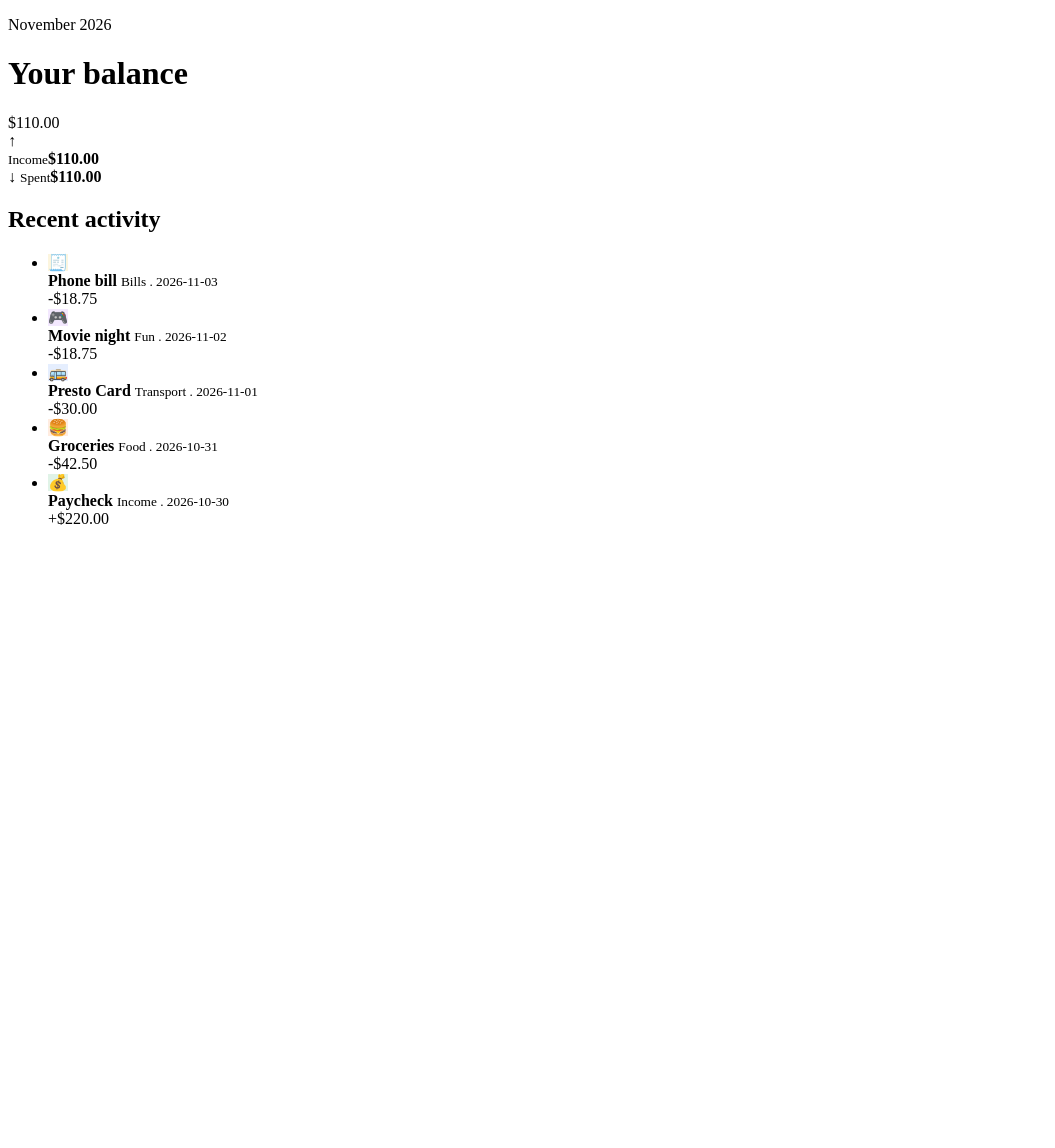
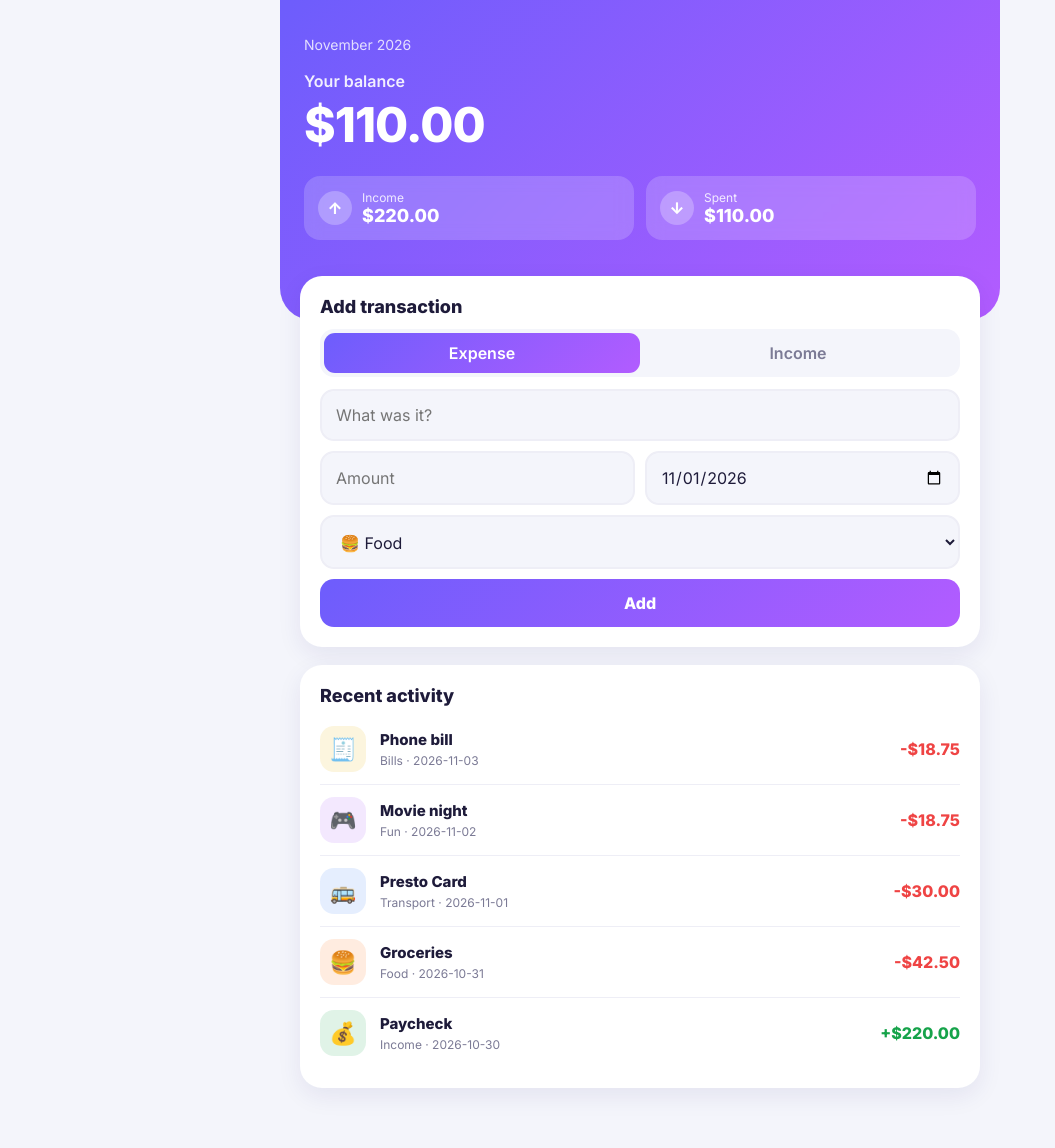
Before and after one commit to niralpatel07/SpendWise., a Flask app: page / in a window 1280 px wide. Shown: the whole page, without its empty margins (0-1055 px from the left). Before the commit the page ends 525 px from the top, so only its background shows below. Run offline with Flask 3, Linux system fonts and the light colour scheme.

Commit message:
Session 2. ( Added transactions and expenses, and data survives restarts now ).

```diff
--- a/app.py
+++ b/app.py
@@ -1,9 +1,12 @@
+import json
+import os
 from datetime import date
-from flask import Flask, render_template
+from flask import Flask, render_template, request, redirect, url_for
 
 app = Flask(__name__)
 
 CURRENCY = "$"
+DATA_FILE = os.path.join(os.path.dirname(os.path.abspath(__file__)), "data.json")
 
 CATEROGIES = {
     "food":       {"label":  "Food",      "emoji":  "🍔", "color": "#f97316"},
@@ -13,14 +16,29 @@ CATEROGIES = {
     "bills":      {"label":  "Bills",     "emoji":  "🧾", "color": "#eab308"},
     "income":     {"label":  "Income",    "emoji":  "💰", "color": "#16a34a"},
 }
+EXPENSE_CATS = [key for key in CATEROGIES if key != "income"]
 
-SAMPLE = [
+DEFAULT_TRANSACTIONS = [
     {"id": 1, "title": "Paycheck",    "amount": 220.00, "type": "income",  "category": "income",     "date": "2026-10-30"},
     {"id": 2, "title": "Groceries",   "amount": 42.50,  "type": "expense", "category": "food",       "date": "2026-10-31"},
     {"id": 3, "title": "Presto Card", "amount": 30.00,  "type": "expense", "category": "transport",  "date": "2026-11-01"},
     {"id": 4, "title": "Movie night", "amount": 18.75,  "type": "expense", "category": "fun",        "date": "2026-11-02"},
     {"id": 5, "title": "Phone bill",  "amount": 18.75,  "type": "expense", "category": "bills",      "date": "2026-11-03"},
 ]
+
+def load_data():
+    try:
+        with open(DATA_FILE, "r") as f:
+            data = json.load(f)
+        return data["transactions"], data["next_id"]
+    except (FileNotFoundError, json.JSONDecodeError, KeyError):
+        return [dict(t) for t in DEFAULT_TRANSACTIONS], 6
+
+def save_data():
+    with open(DATA_FILE, "w") as f:
+        json.dump({"transactions": transactions, "next_id": next_id}, f, indent=2)
+
+transactions, next_id = load_data()
 
 def totals(items):
     income = sum(t["amount"] for t in items if t["type"] == "income")
@@ -29,18 +47,50 @@ def totals(items):
 
 @app.route("/")
 def home():
-    income, spent, balance = totals(SAMPLE)
-    recent = sorted(SAMPLE, key = lambda t: t["date"], reverse=True)
+    income, spent, balance = totals(transactions)
+    recent = sorted(transactions, key = lambda t: (t["date"], t["id"]), reverse=True)
     return render_template(
         "index.html",
         transactions=recent,
         categories=CATEROGIES,
+        expense_cats=EXPENSE_CATS,
         currency=CURRENCY,
         income=income,
         spent=spent,
         balance=balance,
         month=date.today().strftime("%B %Y"),
+        today=date.today().isoformat(),
     )
+
+@app.route("/add", methods=["POST"])
+def add():
+    global next_id
+    title = request.form.get("title", "").strip()
+    try:
+        amount = round(float(request.form.get("amount", 0)), 2)
+    except ValueError:
+        amount = 0
+    kind = request.form.get("type", "expense")
+    category = request.form.get("category", "food")
+    when = request.form.get("date") or date.today().isoformat()
+
+    if kind == "income":
+        category = "income"
+    else:
+        kind = "expense"
+
+    if title and amount > 0 and category in CATEROGIES:
+        transactions.append({
+            "id": next_id,
+            "title": title,
+            "amount": amount,
+            "type": kind,
+            "category": category,
+            "date": when,
+        })
+        next_id += 1
+        save_data()
+    return redirect(url_for("home"))
 
 if __name__ == "__main__":
     app.run(debug=True)
--- a/static/style.css
+++ b/static/style.css
@@ -7,7 +7,7 @@
   --brand1: #6d5dfc;
   --brand2: #b25cff;
   --green: #16a34a;
-    --red: #ef4444
+  --red: #ef4444;
   --shadow: 0 8px 24px rgba(40, 30, 120, 0.08);
 }
 
@@ -24,7 +24,7 @@ body {
 
 .hero {
   background: linear-gradient(135deg, var(--brand1), var(--brand2));
-    color: #fff,
+  color: #fff;
   padding: 36px 24px 80px;
   border-radius: 0 0 32px 32px;
 }
@@ -80,7 +80,7 @@ main { padding: 0 20px; margin-top: -44px; }
 }
 .info { flex: 1; }
 .info b { display: block; font-size: 15px; }
-.info small { color: var(--muted); font-size; 12px; }
+.info small { color: var(--muted); font-size: 12px; }
 .amt { font-weight: 700; }
 .amt.income { color: var(--green); }
 .amt.expense { color: var(--red); }
@@ -89,3 +89,58 @@ main { padding: 0 20px; margin-top: -44px; }
   from { opacity: 0; transform: translateY(10px); }
   to { opacity: 1; transform: none; }
 }
+
+main .card + .card { margin-top: 18px; }
+.add h2 { margin-bottom: 12px; }
+.add input, .add select {
+  width: 100%;
+  padding: 14px;
+  border: 2px solid var(--line);
+  border-radius: 14px;
+  font: inherit;
+  font-size: 16px;
+  background: var(--bg);
+  color: var(--text);
+  margin-bottom: 10px;
+}
+.add input.focus, .add select:focus { outline: none; border-color: var(--brand1); }
+.two { display: flex; gap: 10px; }
+.two input { flex: 1; min-width: 0; }
+
+.toggle {
+  display: flex;
+  background: var(--bg);
+  border-radius: 14px;
+  padding: 4px;
+  margin-bottom: 12px;
+}
+.toggle label { flex: 1; }
+.toggle input { display: none; }
+.toggle span {
+  display: block;
+  text-align: center;
+  padding: 10px;
+  border-radius: 11px;
+  font-weight: 600;
+  color: var(--muted);
+  cursor: pointer;
+}
+.toggle input:checked + span {
+  background: linear-gradient(135deg, var(--brand1), var(--brand2));
+  color: #fff;
+}
+
+.add button {
+  width: 100%;
+  padding: 14px;
+  border: none;
+  border-radius: 14px;
+  font: inherit;
+  font-weight: 700;
+  font-size: 16px;
+  color: #fff;
+  background: linear-gradient(135deg, var(--brand1), var(--brand2));
+  cursor: pointer;
+}
+.add button:active { transform: scale(0.98); }
+.empty { padding: 18px 0; color: var(--muted); text-align: center; }
--- a/templates/index.html
+++ b/templates/index.html
@@ -6,27 +6,48 @@
   <title>SpendWise</title>
   <link rel="preconnect" href="https://fonts.googleapis.com">
   <link href="https://fonts.googleapis.com/css2?family=Inter:wght@400;600;800&display=swap" rel="stylesheet">
-    <link rel="stylesheet" href=""{{ url_for('static', filename='style.css') }}>
+  <link rel="stylesheet" href="{{ url_for('static', filename='style.css') }}">
 </head>
 <body>
   <div class="app">
     <header class="hero">
       <p class="hello">{{ month }}</p>
-            <h1>Your balance</h1
+      <h1>Your balance</h1>
       <div class="balance">{{ currency }}{{ "{:,.2f}".format(balance) }}</div>
       <div class="stats">
         <div class="stat">
           <span class="arrow">↑</span>
-                    </div><small>Income</small><b>{{ currency }}{{ "{:,.2f}".format(spent) }}</b><div>
+          <div><small>Income</small><b>{{ currency }}{{ "{:,.2f}".format(income) }}</b></div>
         </div>
-                </div class="stat">
+        <div class="stat">
           <span class="arrow">↓</span>
-                    </div><small>Spent</small><b>{{ currency }}{{ "{:,.2f}".format(spent) }}</b></div>
+          <div><small>Spent</small><b>{{ currency }}{{ "{:,.2f}".format(spent) }}</b></div>
         </div>
       </div>
     </header>
 
     <main>
+      <form class="card add" action="{{ url_for('add') }}" method="post">
+        <h2>Add transaction</h2>
+        <div class="toggle">
+          <label><input type="radio" name="type" value="expense" checked><span>Expense</span></label>
+          <label><input type="radio" name="type" value="income"><span>Income</span></label>
+        </div>
+        <input type="text" name="title" placeholder="What was it?" required maxlength="40">
+        <div class="two">
+          <input type="number" name="amount" placeholder="Amount" step="0.01" min="0.01" required inputmode="decimal">
+          <input type="date" name="date" value="{{ today }}">
+        </div>
+        <div id="cat-wrap">
+          <select name="category">
+            {% for key in expense_cats %}
+            <option value="{{ key }}">{{ categories[key].emoji }} {{ categories[key].label }}</option>
+            {% endfor %}
+          </select>
+        </div>
+        <button type="submit">Add</button>
+      </form>
+
       <div class="card">
         <h2>Recent activity</h2>
         <ul class="list">
@@ -36,14 +57,26 @@
             <span class="icon" style="background: {{ c.color }}22">{{ c.emoji }}</span>
             <div class="info">
               <b>{{ t.title }}</b>
-                            <small>{{ c.label }} . {{ t.date }}</small>
+              <small>{{ c.label }} · {{ t.date }}</small>
             </div>
             <span class="amt {{ t.type }}">{{ '+' if t.type == 'income' else '-' }}{{ currency }}{{ "%.2f"|format(t.amount) }}</span>
           </li>
+          {% else %}
+          <li class="empty">No transactions yet. Add your first one above! ✨</li>
           {% endfor %}
         </ul>
       </div>
     </main>
   </div>
+
+  <script>
+    const catWrap = document.getElementById('cat-wrap');
+    function sync() {
+      const kind = document.querySelector('input[name="type"]:checked').value;
+      catWrap.style.display = kind === 'income' ? 'none' : 'block';
+    }
+    document.querySelectorAll('input[name="type"]').forEach(r => r.addEventListener('change', sync));
+    sync();
+  </script>
 </body>
 </html>
```
Also changed, not shown: 1 other file. Lines whose indentation alone changed are shown as unchanged.
